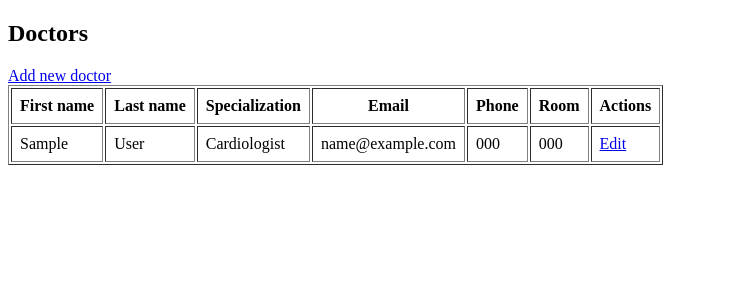
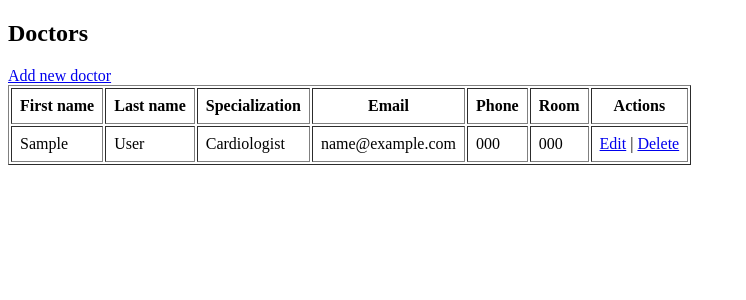
Before and after one commit to AleksandraFrak/clinicflow, a Django app: page /doctors/ in a window 1280 px wide. Shown: the part 108-408 px from the top of the page, without its empty margins (0-746 px from the left). Run offline with Django 5.2, Linux system fonts and the light colour scheme; tables that the repository leaves empty hold one stand-in row (values such as "Sample post").

Commit message:
Implement full CRUD for doctors

```diff
--- a/clinic/urls.py
+++ b/clinic/urls.py
@@ -9,32 +9,37 @@ from .views import (
     delete_patient,
     add_doctor,
     edit_doctor,
+    delete_doctor,
 )
 
 urlpatterns = [
     path("", home, name="home"),
 
     path("patients/", patient_list, name="patient_list"),
-
     path("patients/add/", add_patient, name="add_patient"),
-
     path(
         "patients/edit/<int:patient_id>/",
         edit_patient,
         name="edit_patient",
     ),
-
     path(
         "patients/delete/<int:patient_id>/",
         delete_patient,
         name="delete_patient",
     ),
 
-    path("doctors/", doctor_list, name="doctor_list"),
-
     path("appointments/", appointment_list, name="appointment_list"),
 
+    path("doctors/", doctor_list, name="doctor_list"),
     path("doctors/add/", add_doctor, name="add_doctor"),
-
-    path("doctors/edit/<int:doctor_id>/", edit_doctor, name="edit_doctor"),
+    path(
+        "doctors/edit/<int:doctor_id>/",
+        edit_doctor,
+        name="edit_doctor"
+        ),
+    path(
+        "doctors/delete/<int:doctor_id>/",
+        delete_doctor,
+        name="delete_doctor"
+        ),
 ]
--- a/clinic/views.py
+++ b/clinic/views.py
@@ -87,3 +87,12 @@ def edit_doctor(request, doctor_id):
         form = DoctorForm(instance=doctor)
 
     return render(request, "edit_doctor.html", {"form": form})
+
+def delete_doctor(request, doctor_id):
+    doctor = get_object_or_404(Doctor, id=doctor_id)
+
+    if request.method == "POST":
+        doctor.delete()
+        return redirect("doctor_list")
+
+    return render(request, "delete_doctor.html", {"doctor": doctor})
--- a/templates/doctor_list.html
+++ b/templates/doctor_list.html
@@ -27,6 +27,8 @@
                 <td>{{ doctor.room_number }}</td>
                 <td>
                     <a href="{% url 'edit_doctor' doctor.id %}">Edit</a>
+                    |
+                    <a href="{% url 'delete_doctor' doctor.id %}">Delete</a>
                 </td>
             </tr>
             {% endfor %}
```
Also changed, not shown: templates/delete_doctor.html (added, +21 -0 lines).
